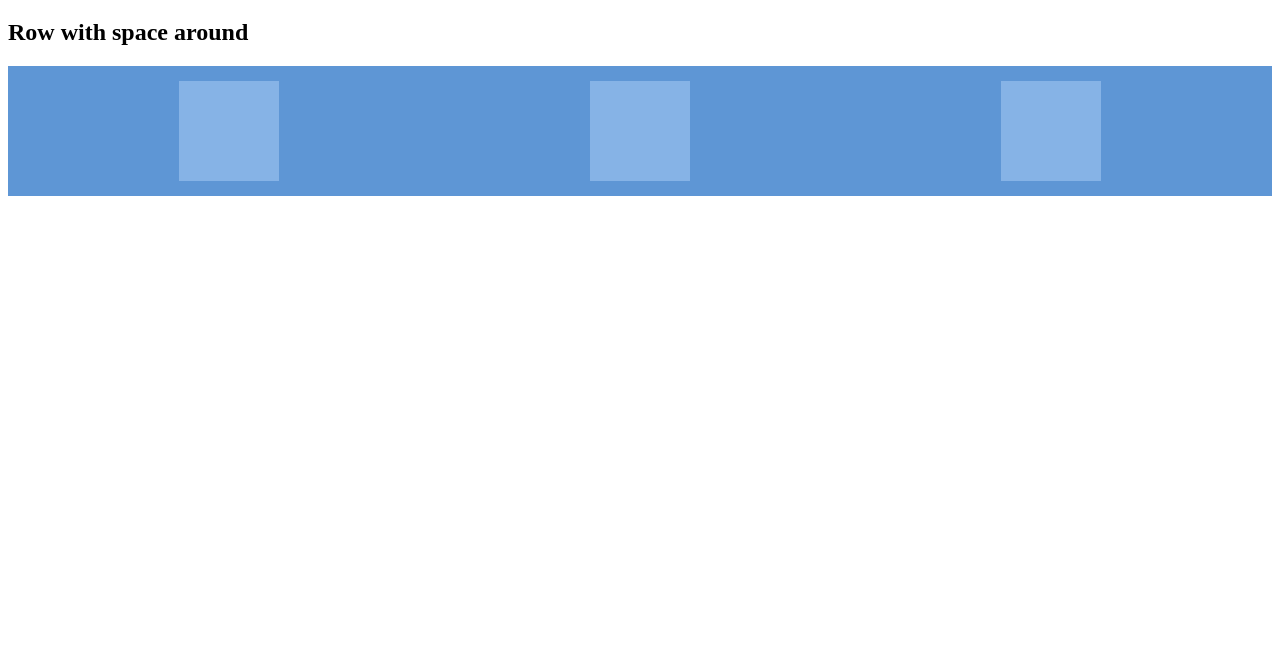
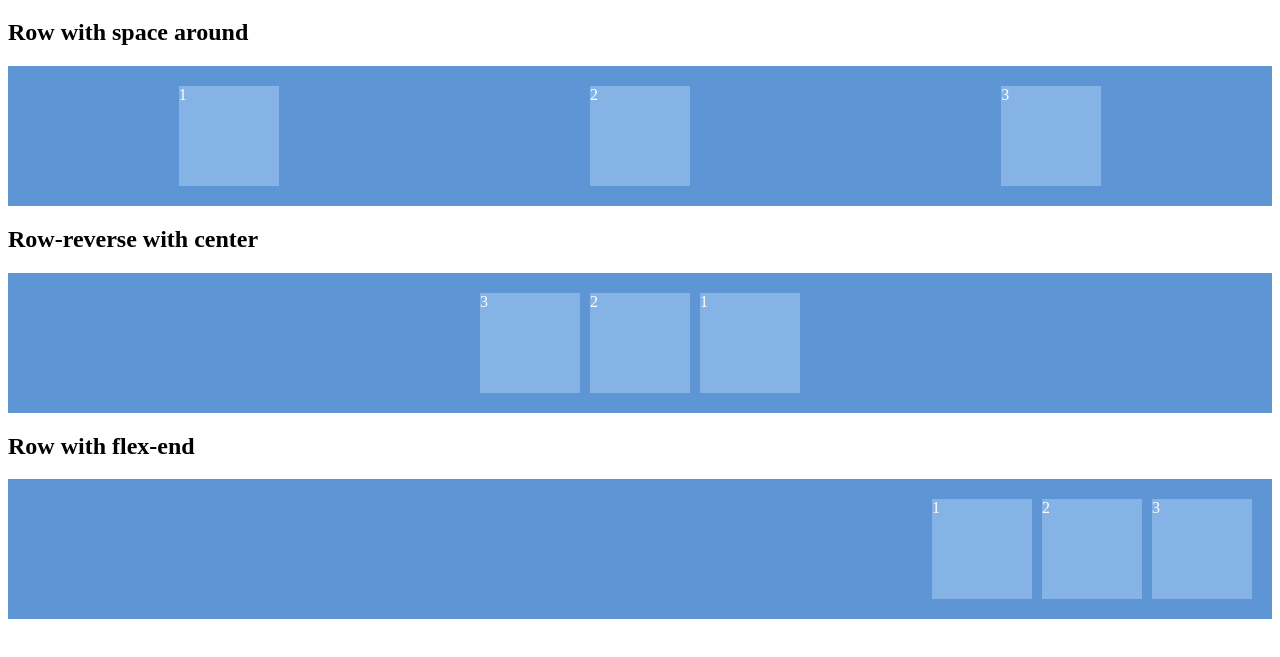
Before and after one commit to brianmenard/flexbox-demo, a plain HTML site: page index.html in a window 1280 px wide. Shown: the part 61-718 px from the top of the page. Drawn offline with Linux system fonts and the light colour scheme.

Commit message:
added new examples

```diff
--- a/index.html
+++ b/index.html
@@ -13,10 +13,39 @@
 	<h2>Row with space around</h2>
 	<div class='flex_container' id='row_space-around'>
 		<div class='flex_item'>
+			1
 		</div>
 		<div class='flex_item'>
+			2
 		</div>
 		<div class='flex_item'>
+			3
+		</div>
+	</div>
+
+<h2>Row-reverse with center</h2>
+	<div class='flex_container' id='row-reverse_space-around'>
+		<div class='flex_item'>
+			1
+		</div>
+		<div class='flex_item'>
+			2
+		</div>
+		<div class='flex_item'>
+			3
+		</div>
+	</div>
+
+<h2>Row with flex-end</h2>
+	<div class='flex_container' id='row_flex-end'>
+		<div class='flex_item'>
+			1
+		</div>
+		<div class='flex_item'>
+			2
+		</div>
+		<div class='flex_item'>
+			3
 		</div>
 	</div>
 
--- a/main.css
+++ b/main.css
@@ -1,7 +1,7 @@
 
 .flex_container{
     background-color: #5E96D5;
-    height: 100px;
+    height: 110px;
     display: flex;
     padding: 15px;
 }
@@ -11,9 +11,20 @@
     justify-content: space-around;
 }
 
+#row-reverse_space-around{
+    flex-direction: row-reverse;
+    justify-content: center;
+}
+
+#row_flex-end{
+    flex-direction: row;
+    justify-content: flex-end;
+}
+
 .flex_item{
     background-color: #86B3E6;
     color: white;
     height: 100px;
     width: 100px;
+    margin: 5px;
 }
```
